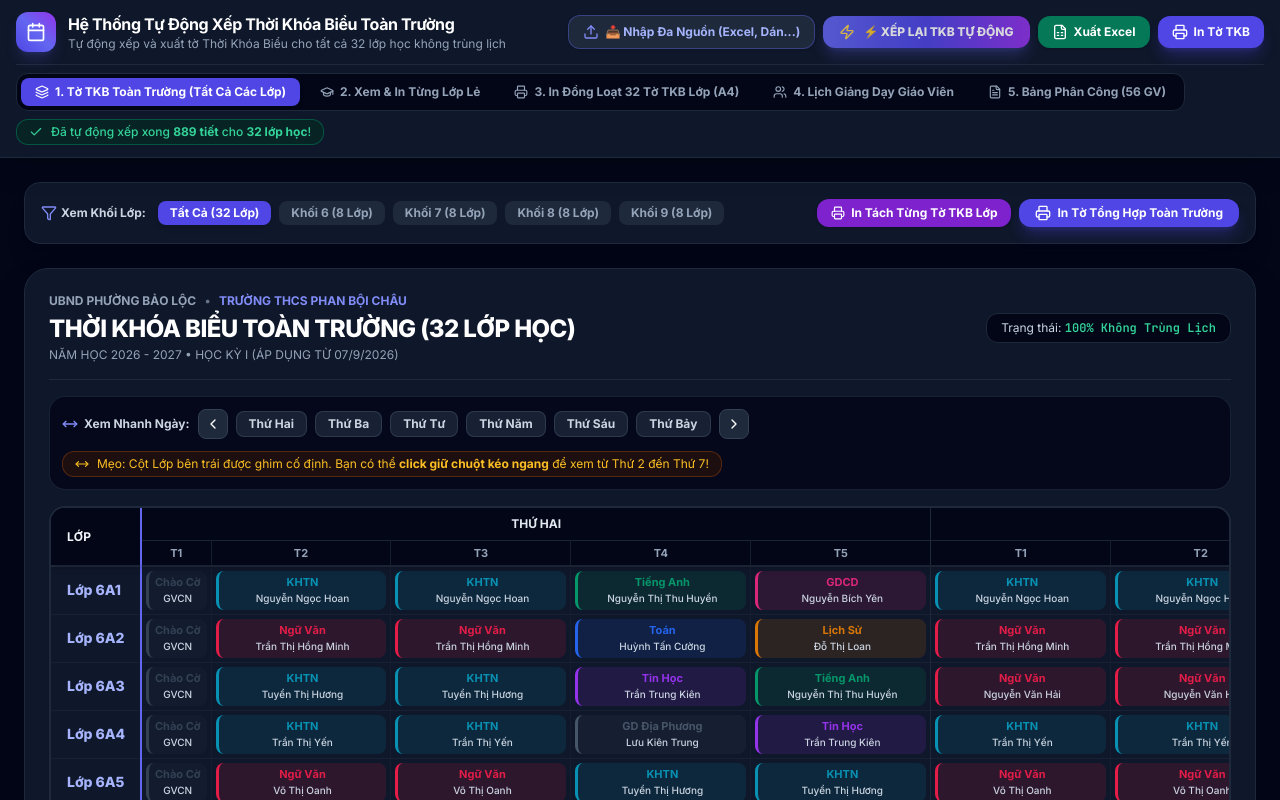
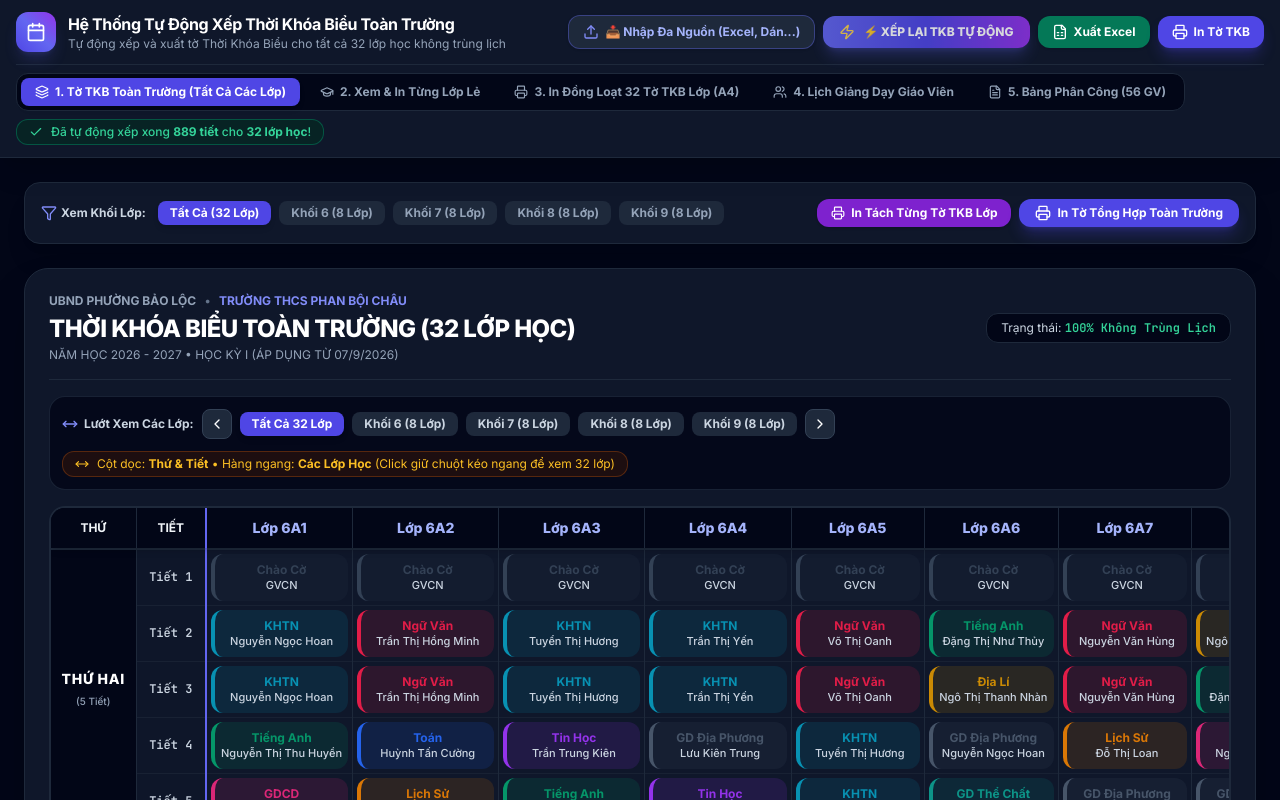
Before and after one commit to long260212/thoi_khoa_bieu, a React (Vite) app: page / in a window 1280 px wide. Shown: the top 800 px of the page. Built offline with nearby package versions, Linux system fonts and the light colour scheme.

Commit message:
feat: display days and periods along vertical rows, and classes along horizontal columns

```diff
--- a/src/App.tsx
+++ b/src/App.tsx
@@ -224,36 +224,27 @@ export const App: React.FC = () => {
   const handleExportExcel = () => {
     const wb = XLSX.utils.book_new();
 
-    // Sheet 1: Ma Trận TKB Toàn Trường
+    // Sheet 1: Ma Trận TKB Toàn Trường (Thứ & Tiết Theo Hàng Dọc, Các Lớp Theo Cột Ngang)
     const masterRows: any[] = [];
     masterRows.push([schoolName.toUpperCase()]);
     masterRows.push(['THỜI KHÓA BIỂU TOÀN TRƯỜNG - NĂM HỌC 2026 - 2027']);
     masterRows.push([schoolYear]);
     masterRows.push([]);
 
-    // Header ngày & tiết
-    const headerRow1 = ['LỚP'];
-    DAYS.forEach((d) => {
-      headerRow1.push(d.label, '', '', '', '');
-    });
-    masterRows.push(headerRow1);
+    // Header: Thứ, Tiết, Danh sách lớp
+    const headerRow = ['Thứ', 'Tiết', ...classList.map(c => `Lớp ${c}`)];
+    masterRows.push(headerRow);
 
-    const headerRow2 = [''];
-    DAYS.forEach(() => {
-      [1, 2, 3, 4, 5].forEach((p) => headerRow2.push(`Tiết ${p}`));
-    });
-    masterRows.push(headerRow2);
-
-    // Dữ liệu từng lớp
-    classList.forEach((cls) => {
-      const row = [cls];
+    // Từng dòng: Thứ 2 Tiết 1-5 đến Thứ 7 Tiết 1-5
     DAYS.forEach((d) => {
       [1, 2, 3, 4, 5].forEach((p) => {
+        const row = [d.label, `Tiết ${p}`];
+        classList.forEach((cls) => {
           const entry = scheduleData[`${cls}_${d.key}_${p}`];
           row.push(entry ? `${entry.subject} (${entry.teacher})` : '');
         });
+        masterRows.push(row);
       });
-      masterRows.push(row);
     });
 
     const wsMaster = XLSX.utils.aoa_to_sheet(masterRows);
@@ -485,12 +476,12 @@ export const App: React.FC = () => {
                 </div>
               </div>
 
-              {/* THANH ĐIỀU HƯỚNG VÀ CHUYỂN NHANH CÁC NGÀY (CỘT DỌC CỐ ĐỊNH & KÉO CHUỘT) */}
+              {/* THANH ĐIỀU HƯỚNG LỚP HỌC VÀ KHỐI LỚP (CỘT DỌC THỨ/TIẾT & KÉO CHUỘT NGANG QUA CÁC LỚP) */}
               <div className="bg-slate-950/80 p-3 rounded-2xl border border-slate-800/80 flex flex-wrap items-center justify-between gap-3 no-print">
-                <div className="flex items-center gap-2">
+                <div className="flex flex-wrap items-center gap-2">
                   <span className="text-xs font-bold text-slate-300 flex items-center gap-1.5">
                     <MoveHorizontal className="w-4 h-4 text-brand-400" />
-                    <span>Xem Nhanh Ngày:</span>
+                    <span>Lướt Xem Các Lớp:</span>
                   </span>
 
                   <button
@@ -501,13 +492,28 @@ export const App: React.FC = () => {
                     <ChevronLeft className="w-4 h-4" />
                   </button>
 
-                  {DAYS.map((d, idx) => (
                   <button
-                      key={d.key}
-                      onClick={() => scrollToDay(idx)}
-                      className="px-3 py-1 bg-slate-800/80 hover:bg-brand-600 hover:text-white text-slate-300 text-xs font-bold rounded-lg border border-slate-700/80 transition-all hover:scale-105"
+                    onClick={() => setSelectedGradeFilter('ALL')}
+                    className={`px-3 py-1 rounded-lg text-xs font-bold transition-all ${
+                      selectedGradeFilter === 'ALL'
+                        ? 'bg-brand-600 text-white shadow-md'
+                        : 'bg-slate-800 text-slate-300 hover:text-white'
+                    }`}
                   >
-                      {d.label}
+                    Tất Cả 32 Lớp
+                  </button>
+
+                  {['6', '7', '8', '9'].map((grade) => (
+                    <button
+                      key={grade}
+                      onClick={() => setSelectedGradeFilter(grade as any)}
+                      className={`px-3 py-1 rounded-lg text-xs font-bold transition-all ${
+                        selectedGradeFilter === grade
+                          ? 'bg-indigo-600 text-white shadow-md'
+                          : 'bg-slate-800 text-slate-300 hover:text-white'
+                      }`}
+                    >
+                      Khối {grade} ({classList.filter(c => c.startsWith(grade)).length} Lớp)
                     </button>
                   ))}
 
@@ -522,11 +528,11 @@ export const App: React.FC = () => {
 
                 <div className="flex items-center gap-2 text-xs text-amber-400 bg-amber-950/40 px-3 py-1 rounded-xl border border-amber-800/50">
                   <MoveHorizontal className="w-3.5 h-3.5" />
-                  <span>Mẹo: Cột Lớp bên trái được ghim cố định. Bạn có thể <strong>click giữ chuột kéo ngang</strong> để xem từ Thứ 2 đến Thứ 7!</span>
+                  <span>Cột dọc: <strong>Thứ & Tiết</strong> • Hàng ngang: <strong>Các Lớp Học</strong> (Click giữ chuột kéo ngang để xem 32 lớp)</span>
                 </div>
               </div>
 
-              {/* BẢNG THỜI KHÓA BIỂU TẤT CẢ CÁC LỚP (CÓ CỘT DỌC GHIM CỐ ĐỊNH & KÉO CHUỘT) */}
+              {/* BẢNG THỜI KHÓA BIỂU: THỨ & TIẾT THEO CỘT DỌC, CÁC LỚP THEO HÀNG NGANG */}
               <div
                 ref={tableContainerRef}
                 onMouseDown={handleMouseDown}
@@ -536,74 +542,86 @@ export const App: React.FC = () => {
                 className={`overflow-x-auto rounded-2xl border-2 border-slate-800 print:border-2 print:border-black max-h-[75vh] select-none ${
                   isDragging ? 'cursor-grabbing' : 'cursor-grab'
                 }`}
-                title="Click và giữ chuột để kéo ngang bảng qua các ngày"
+                title="Click và giữ chuột để kéo ngang bảng qua các lớp học"
               >
                 <table className="w-full text-center border-collapse text-xs print:text-black">
                   <thead className="sticky top-0 z-30 bg-slate-950 print:bg-slate-100 border-b-2 border-slate-800 print:border-b-2 print:border-black shadow-md">
                     <tr>
-                      {/* CỘT DỌC CỐ ĐỊNH: LỚP */}
+                      {/* Cột Thứ cố định góc trái */}
                       <th
-                        rowSpan={2}
-                        className="p-3 font-bold text-slate-100 print:text-black uppercase w-24 min-w-[90px] text-left pl-4 sticky left-0 z-40 bg-slate-950 print:bg-slate-100 border-r-2 border-brand-500 shadow-2xl"
+                        className="p-3 font-bold text-slate-100 print:text-black uppercase w-24 min-w-[85px] text-center sticky left-0 z-40 bg-slate-950 print:bg-slate-100 border-r border-slate-800 shadow-xl"
                       >
-                        Lớp
+                        Thứ
                       </th>
-                      {DAYS.map((d) => (
-                        <th key={d.key} colSpan={5} className="p-2 font-bold text-slate-200 print:text-black border-l border-slate-800 print:border-black text-xs uppercase bg-slate-950">
-                          {d.label}
+                      {/* Cột Tiết cố định */}
+                      <th
+                        className="p-3 font-bold text-slate-100 print:text-black uppercase w-20 min-w-[70px] text-center sticky left-[85px] z-40 bg-slate-950 print:bg-slate-100 border-r-2 border-brand-500 shadow-xl"
+                      >
+                        Tiết
                       </th>
-                      ))}
-                    </tr>
-                    <tr className="border-t border-slate-800/80 print:border-black bg-slate-950 print:bg-slate-200 text-[11px] font-bold text-slate-400 print:text-black">
-                      {DAYS.map((d) => (
-                        <React.Fragment key={d.key}>
-                          <th className="p-1 border-l border-slate-800 print:border-black w-16">T1</th>
-                          <th className="p-1 border-l border-slate-800/40 print:border-black w-16">T2</th>
-                          <th className="p-1 border-l border-slate-800/40 print:border-black w-16">T3</th>
-                          <th className="p-1 border-l border-slate-800/40 print:border-black w-16">T4</th>
-                          <th className="p-1 border-l border-slate-800/40 print:border-black w-16">T5</th>
-                        </React.Fragment>
+                      {/* CÁC CỘT LỚP HỌC XẾP NẰM NGANG */}
+                      {filteredClassList.map((cls) => (
+                        <th
+                          key={cls}
+                          className="p-2.5 font-black text-sm text-brand-300 print:text-black border-l border-slate-800 print:border-black min-w-[125px] w-32 bg-slate-950 print:bg-slate-100"
+                        >
+                          Lớp {cls}
+                        </th>
                       ))}
                     </tr>
                   </thead>
 
                   <tbody className="divide-y divide-slate-800/60 print:divide-black font-sans">
-                    {filteredClassList.map((cls) => (
-                      <tr key={cls} className="hover:bg-slate-800/40 transition-colors">
-                        {/* CỘT DỌC GHIM CỐ ĐỊNH BÊN TRÁI: LỚP HỌC */}
-                        <td className="p-2.5 text-left pl-4 font-black text-sm text-brand-300 print:text-black bg-slate-900 print:bg-transparent border-r-2 border-brand-500 shadow-2xl sticky left-0 z-20 min-w-[90px] w-24">
-                          Lớp {cls}
+                    {DAYS.map((d) => (
+                      <React.Fragment key={d.key}>
+                        {[1, 2, 3, 4, 5].map((period, pIdx) => (
+                          <tr key={`${d.key}_${period}`} className="hover:bg-slate-800/40 transition-colors h-14">
+                            {/* CỘT THỨ (Gộp 5 dòng cho mỗi Thứ) */}
+                            {pIdx === 0 && (
+                              <td
+                                rowSpan={5}
+                                className="p-2 text-center font-black text-xs text-brand-300 print:text-black bg-slate-950 print:bg-slate-100 border-r border-slate-800 print:border-black sticky left-0 z-20 min-w-[85px] shadow-xl align-middle"
+                              >
+                                <div className="flex flex-col items-center justify-center gap-1">
+                                  <span className="text-sm font-black uppercase text-white print:text-black tracking-wider">{d.label}</span>
+                                  <span className="text-[10px] text-slate-400 font-medium">(5 Tiết)</span>
+                                </div>
+                              </td>
+                            )}
+
+                            {/* CỘT TIẾT (Tiết 1 đến 5) */}
+                            <td
+                              className="p-2 text-center font-mono font-bold text-slate-300 print:text-black bg-slate-900/95 print:bg-transparent border-r-2 border-brand-500 print:border-black sticky left-[85px] z-20 min-w-[70px] shadow-xl"
+                            >
+                              Tiết {period}
                             </td>
 
-                        {/* Các ngày & tiết */}
-                        {DAYS.map((d) => {
-                          return [1, 2, 3, 4, 5].map((p) => {
-                            const key = `${cls}_${d.key}_${p}`;
+                            {/* CÁC Ô MÔN HỌC & GIÁO VIÊN CỦA TỪNG LỚP */}
+                            {filteredClassList.map((cls) => {
+                              const key = `${cls}_${d.key}_${period}`;
                               const entry = scheduleData[key];
                               const matchedSub = entry ? Object.values(SUBJECT_NAME_MAP).find((s) => s.standardName.toLowerCase() === entry.subject.toLowerCase()) : null;
 
                               return (
                                 <td
-                                key={`${d.key}_${p}`}
-                                className={`p-1 border-l text-[11px] min-w-[70px] h-12 align-middle ${
-                                  p === 1 ? 'border-slate-800 print:border-black' : 'border-slate-800/40 print:border-black'
-                                }`}
+                                  key={cls}
+                                  className="p-1 border-l border-slate-800 print:border-black min-w-[125px] h-14 align-middle"
                                 >
                                   {entry ? (
                                     <div
-                                    className="w-full h-full rounded-lg p-1 flex flex-col justify-center items-center text-white print:text-black shadow-xs transition-all hover:scale-105"
+                                      className="w-full h-full rounded-xl p-1.5 flex flex-col justify-center items-center text-white print:text-black shadow-xs transition-all hover:scale-105"
                                       style={{
                                         backgroundColor: matchedSub ? `${matchedSub.color}25` : '#3b82f625',
-                                      borderLeft: `3px solid ${matchedSub ? matchedSub.color : '#3b82f6'}`,
+                                        borderLeft: `4px solid ${matchedSub ? matchedSub.color : '#3b82f6'}`,
                                       }}
                                     >
                                       <strong
-                                      className="text-[11px] font-bold truncate max-w-full print:text-black leading-tight"
+                                        className="text-xs font-bold truncate max-w-full print:text-black leading-tight"
                                         style={{ color: matchedSub ? matchedSub.color : '#60a5fa' }}
                                       >
                                         {entry.subject}
                                       </strong>
-                                    <span className="text-[10px] text-slate-300 print:text-gray-700 truncate max-w-full leading-tight mt-0.5 font-medium">
+                                      <span className="text-[11px] text-slate-300 print:text-gray-700 truncate max-w-full leading-tight mt-0.5 font-medium">
                                         {entry.teacher.replace(/^Cô |^Thầy /i, '')}
                                       </span>
                                     </div>
@@ -612,9 +630,10 @@ export const App: React.FC = () => {
                                   )}
                                 </td>
                               );
-                          });
                             })}
                           </tr>
+                        ))}
+                      </React.Fragment>
                     ))}
                   </tbody>
                 </table>
```
Lines whose indentation alone changed are shown as unchanged.
